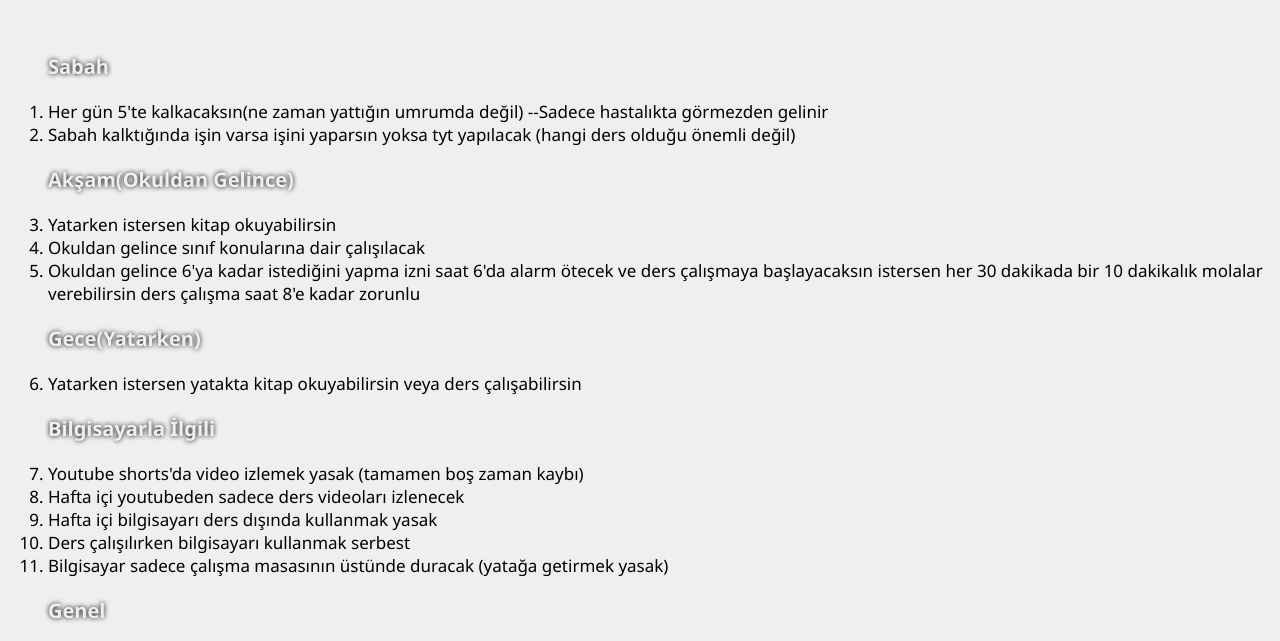
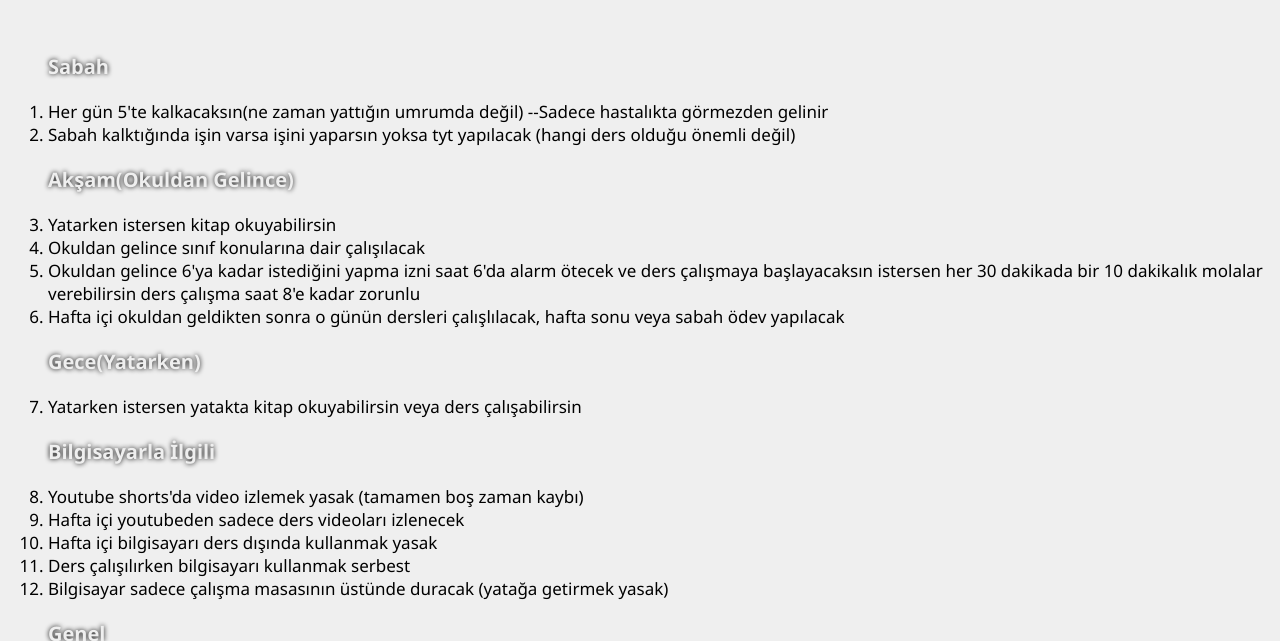
Before and after one commit to iyiinsan5555/MHB-S-Kendine-Sozler-Sitesi, a plain HTML site: page index.html in a window 1280 px wide. Shown: the part 104-745 px from the top of the page. Drawn offline with Linux system fonts and the light colour scheme.

Commit message:
Updated index.html

```diff
--- a/index.html
+++ b/index.html
@@ -38,6 +38,8 @@
 
     :tick: Eğer bir hafta boyunca kurallara uyulduysa cumartesi günü tamamen serbest olunulacak,
     :tick: eğer bir gün bile uyulmadıysa cumartesi de ders çalışılacak(en azından serbest olmayacaksın)
+
+    :tick: Hafta içi okuldan geldikten sonra o günün dersleri çalışlılacak, hafta sonu veya sabah ödev yapılacak
 
     :tick: --Aklına fikir geldikçe ekleme yapmak serbest(veya sorun çıktıkça)--
 
@@ -84,6 +86,10 @@
                 saat 6'da alarm ötecek ve ders çalışmaya başlayacaksın
                 istersen her 30 dakikada bir 10 dakikalık molalar verebilirsin
                 ders çalışma saat 8'e kadar zorunlu
+            </li>
+
+            <li>
+                Hafta içi okuldan geldikten sonra o günün dersleri çalışlılacak, hafta sonu veya sabah ödev yapılacak
             </li>
 
             <h3>Gece(Yatarken)</h3>  <!--Gece(Yatarken)-->
```
